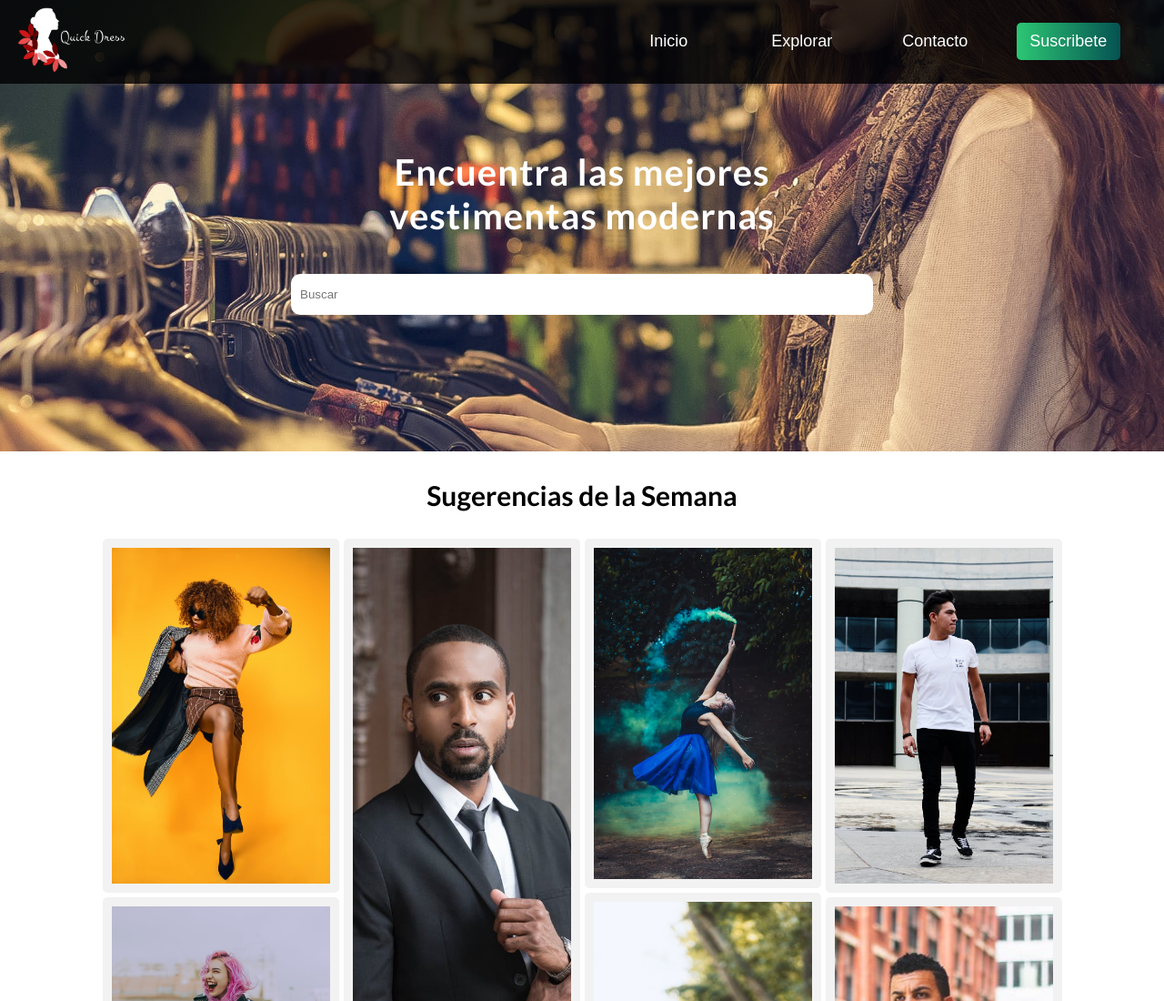
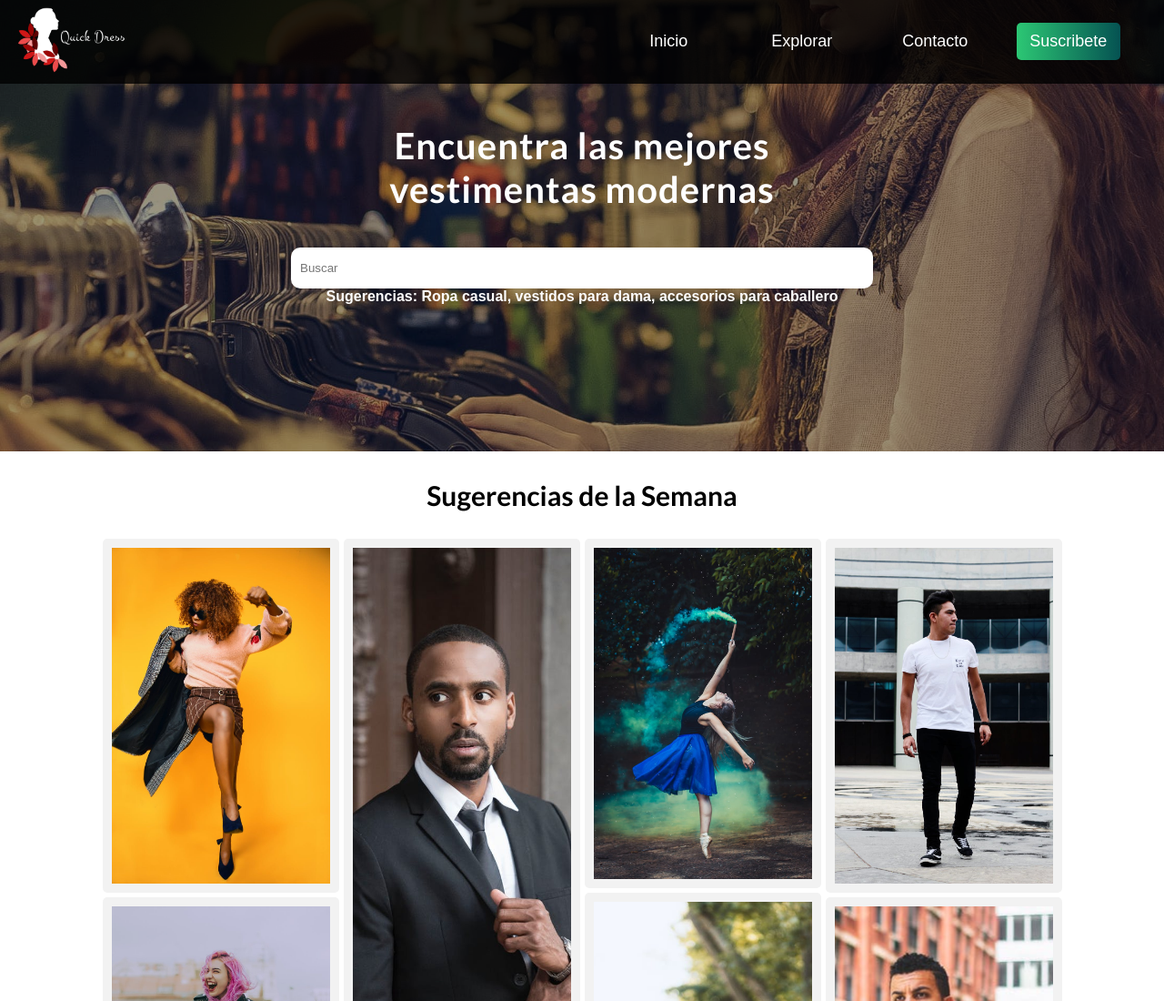
Before and after one commit to guissmejia/Landing-Page-Clothes, a plain HTML site: page index.html in a window 1280 px wide. Shown: the top 1100 px of the page at 91% size. Drawn offline with Linux system fonts and the light colour scheme; files whose address does not match are found by name; a web font is replaced by a local one.

Commit message:
README.md file is updated

```diff
--- a/css/styles.css
+++ b/css/styles.css
@@ -178,6 +178,7 @@ nav .nav-menu-options a {
   width: 100%;
   height: 100%;
   object-fit: cover;
+  filter: brightness(0.6);
 }
 
 .header .header-search {
@@ -192,6 +193,11 @@ nav .nav-menu-options a {
   margin-bottom: 0;
 }
 
+.header .header-search-text p {
+  margin-top: 2.5em;
+  text-align: center;
+  font-weight: 700;
+}
 .header .header-search input {
   border: none;
   border-radius: 10px;
--- a/index.html
+++ b/index.html
@@ -40,6 +40,7 @@
         <article class="header-search-text">
           <h1>Encuentra las mejores vestimentas modernas</h1>
           <input type="text" placeholder="Buscar" />
+          <p>Sugerencias: Ropa casual, vestidos para dama, accesorios para caballero</p>
         </article>
       </section>
       <section>
```
Also changed, not shown: assets/capture-1.png (added), assets/capture-2.png (added), 1 other file.
